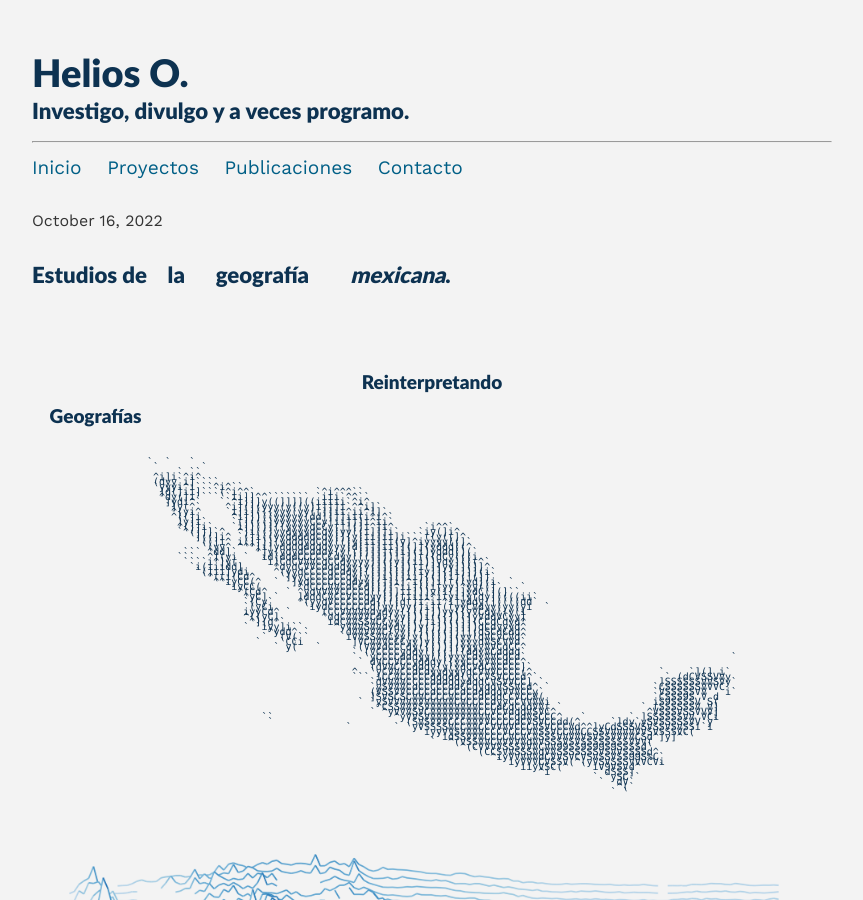
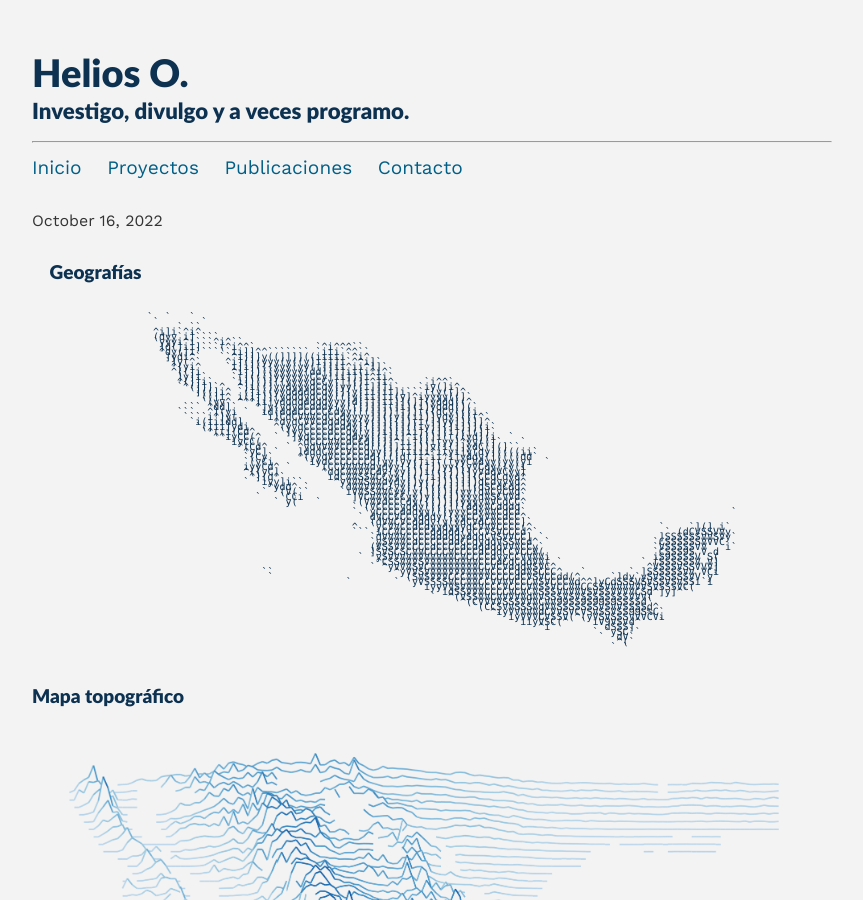
Before and after one commit to Heliouz/Heliouz.github.io, a Jekyll site: the page built from _projects/estumex.md, in a window 1280 px wide and 900 px high. Shown: the whole window, without its empty margins (208-1071 px from the left). Built offline with Jekyll 4.4.1, drawn with Linux system fonts in a browser that asks for light colours; some of the changed text lies outside the part shown.

Commit message:
Update estumex.md

```diff
--- a/_projects/estumex.md
+++ b/_projects/estumex.md
@@ -1,21 +1,16 @@
 ---
 layout: post
-title: Reinterpretando el mapa de México
-description: Estudios artísticos de la geografía mexicana
+title: Mapas de México
+description: Algunos mapas que he hecho.
 ---
-
-### Estudios de &nbsp;&nbsp; la &nbsp;&nbsp;&nbsp;&nbsp; geografía &nbsp;&nbsp;&nbsp;&nbsp;&nbsp;&nbsp; _mexicana_.
-
-<br>
-
- <center> <h4> Reinterpretando </h4> </center>
 
 <script type="module" src="/assets/js/glitch.js"></script>
 <h4>
 <div class="text" id="glitch_this">&nbsp;&nbsp;&nbsp;&nbsp;Geografías</div>
 </h4>
+
+
 <div style="text-align: center">
-
 <pre id="target" style="width:100%;
                         font-family: Consolas,Courier,monospace; font-size:10px;
                         line-height:0.5;
@@ -28,4 +23,15 @@
 
 <script type="text/javascript" src="/assets/js/ascii.js"></script>
 
- <img src="/assets/images/mapatopo/ridge_mex.png" alt="mapamex" width="98%" style="display: block;  padding:0; margin:0;"/>
+#### Mapa topográfico
+<img src="/assets/images/mapatopo/ridge_mex.png" alt="mapamex" width="98%" style="display: block;  padding:0; margin:0;"/>
+
+#### Ríos de México
+Con solo dibujar los ríos de méxico es suficiente para comprender la geografía del país. And I think that's beautiful
+<img src="/assets/images/mapatopo/maprios.jpg" alt="mapamex" width="98%" style="display: block;  padding:0; margin:0;"/>
+#### Mis favoritos.
+<p float="center">
+  <img src="/assets/images/mapatopo/maprio1.jpg" width="30%%" />
+  <img src="/assets/images/mapatopo/maprio2.jpg" width="30%" />
+  <img src="/assets/images/mapatopo/maprio3.jpg" width="30%" />
+</p>
```
